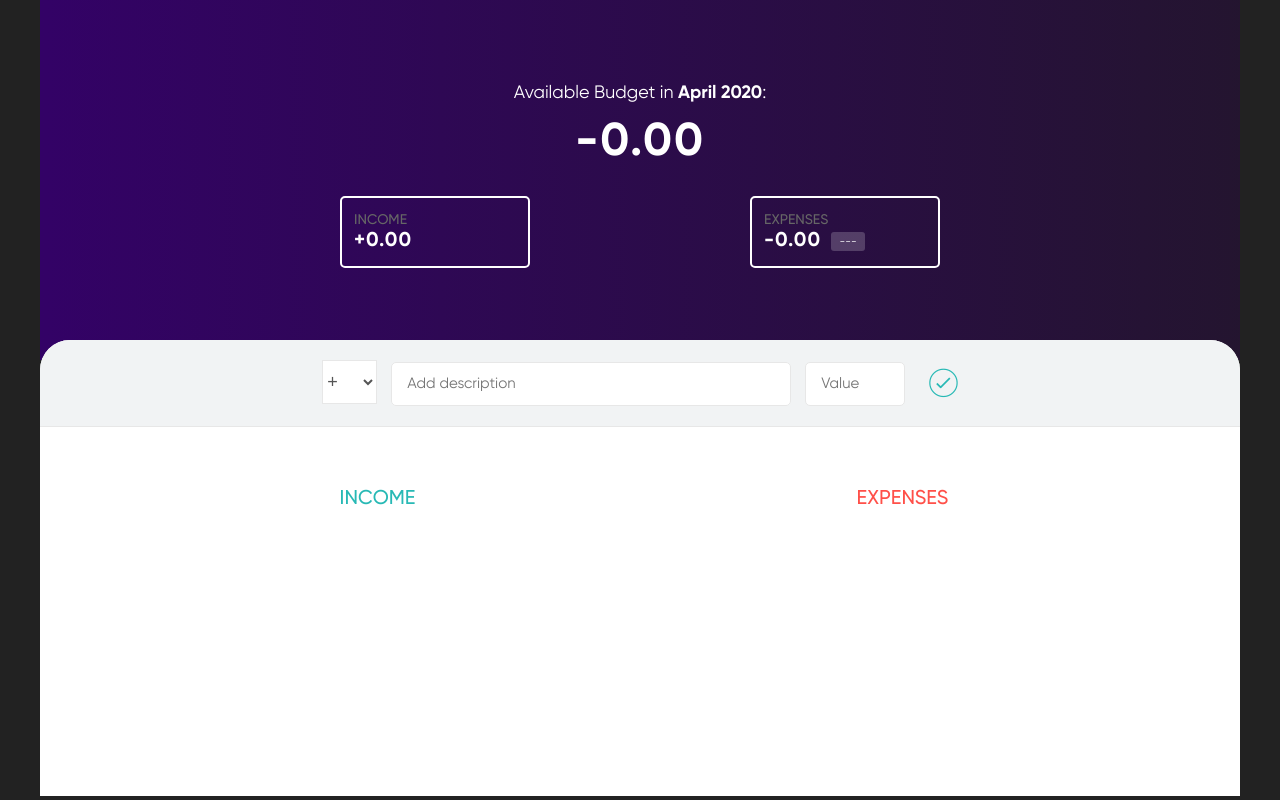
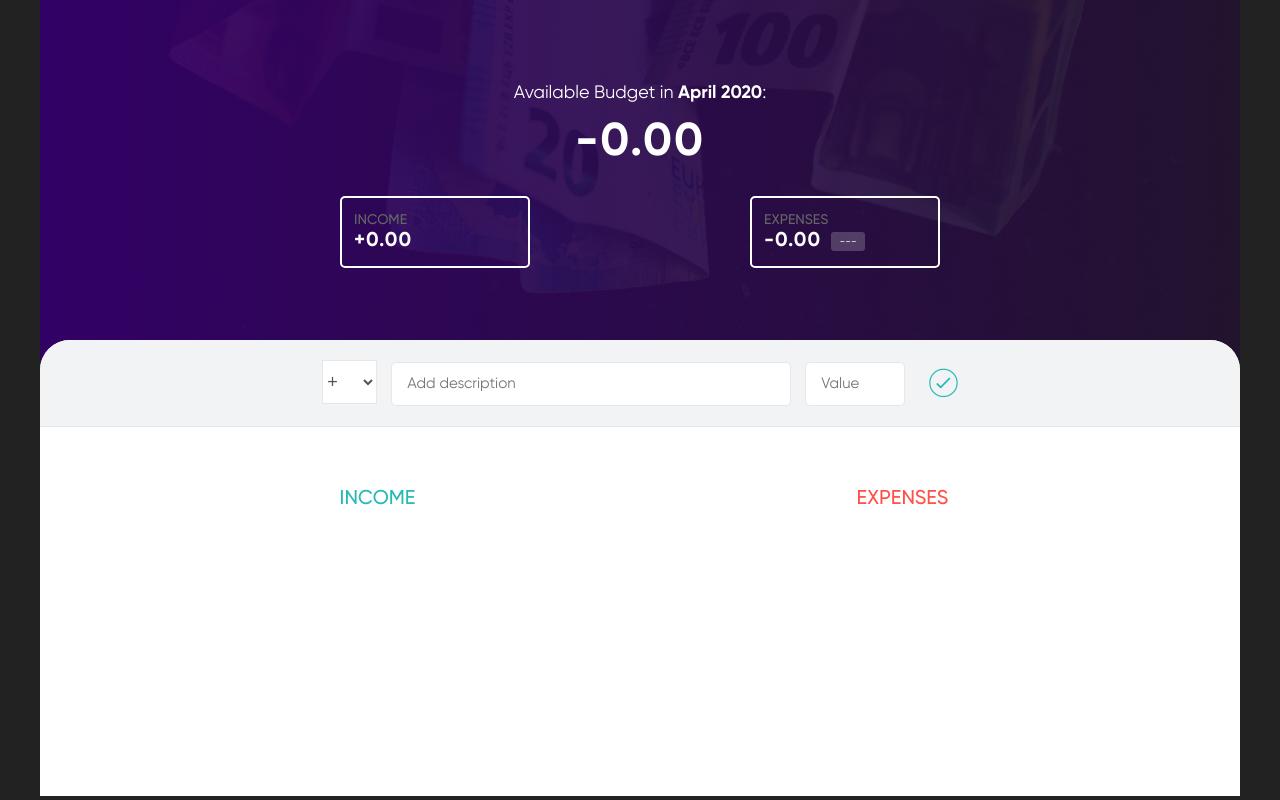
Before and after one commit to aakashsr/budget-tracker, a plain HTML site: page index.html in a window 1280 px wide. Drawn offline with nearby package versions, Linux system fonts and the light colour scheme; the site is published under a folder, as on GitHub Pages, so addresses that start at the root find nothing.

Commit message:
changed the relative path

```diff
--- a/style.css
+++ b/style.css
@@ -376,7 +376,7 @@ h2 {
     /* background: #241331; */
     /* background: #34006a; */
     background-image: linear-gradient(to right, rgb(52, 0, 106, 0.95), rgba(36, 19, 49, 0.9)),
-        url('/backgroundop.jpg');
+        url('backgroundop.jpg');
     background-size: cover;
     background-position: bottom;
     height: 45vh;
```
